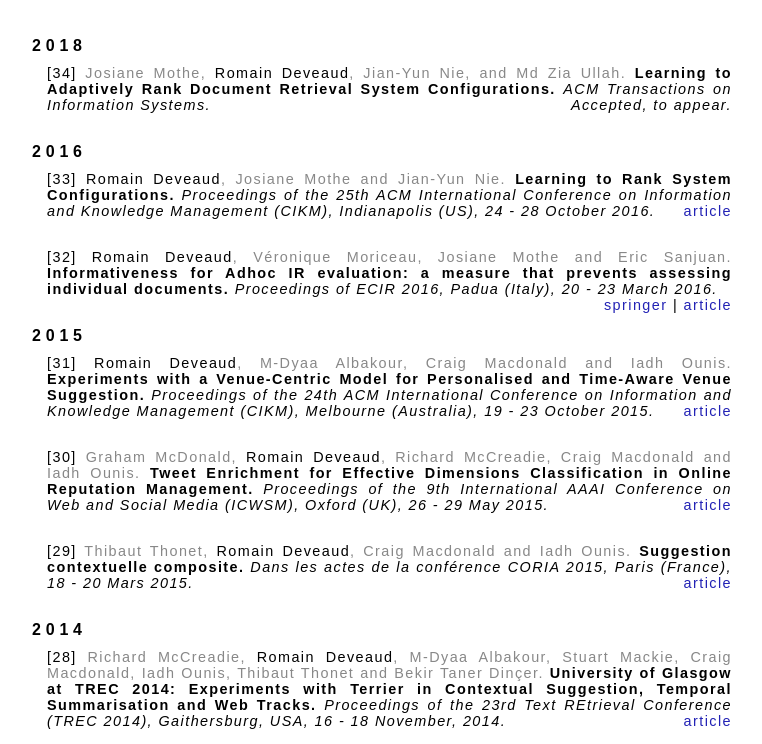
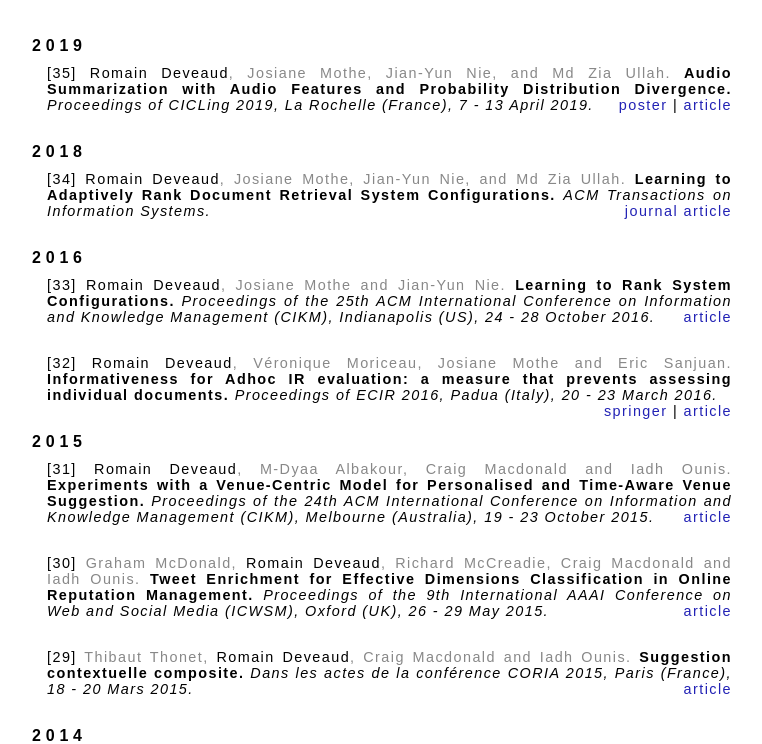
Before and after one commit to romaindeveaud/romaindeveaud.github.io, a plain HTML site: page publications.html in a window 1280 px wide. Shown: the part 56-800 px from the top of the page, without its empty margins (258-1020 px from the left). Drawn offline with Linux system fonts and the light colour scheme.

Commit message:
tois and cicling papers

```diff
--- a/publications.html
+++ b/publications.html
@@ -12,14 +12,24 @@
       </div>
 
       <div id="content">
+        <span class="header">2019</span>
+        <div class="publications">
+          <div class="publication">
+            <span class="id">[35]</span>
+            <span class="authors"><span class="missa">Romain Deveaud</span>, Josiane Mothe, Jian-Yun Nie, and Md Zia Ullah.</span>
+            <span class="title">Audio Summarization with Audio Features and Probability Distribution Divergence.</span>
+            <span class="proceedings">Proceedings of CICLing 2019, La Rochelle (France), 7 - 13 April 2019.</span>
+            <div class="links"><a href="publis/cicling2019-poster.pdf" target="_blank">poster</a> | <a href="publis/cicling2019.pdf" target="_blank">article</a></div>
+          </div>
+        </div>
         <span class="header">2018</span>
         <div class="publications">
           <div class="publication">
             <span class="id">[34]</span>
-            <span class="authors">Josiane Mothe, <span class="missa">Romain Deveaud</span>, Jian-Yun Nie, and Md Zia Ullah.</span>
+            <span class="authors"><span class="missa">Romain Deveaud</span>, Josiane Mothe, Jian-Yun Nie, and Md Zia Ullah.</span>
             <span class="title">Learning to Adaptively Rank Document Retrieval System Configurations.</span>
             <span class="proceedings">ACM Transactions on Information Systems.</span>
-            <div class="links"><em>Accepted, to appear.</em></div>
+            <div class="links"><a href="publis/tois2018-deveaud.pdf" target="_blank">journal article</a></div>
           </div>
         </div>
         <span class="header">2016</span>
```
Also changed, not shown: 3 other files.
